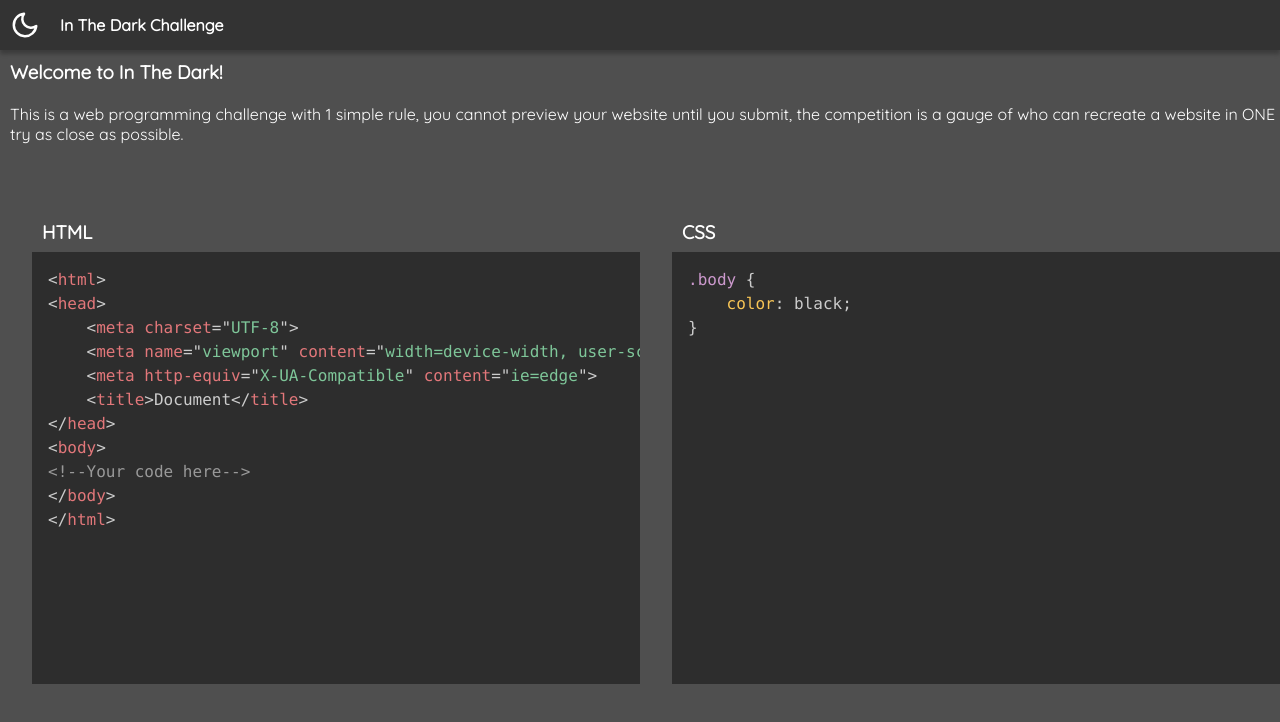
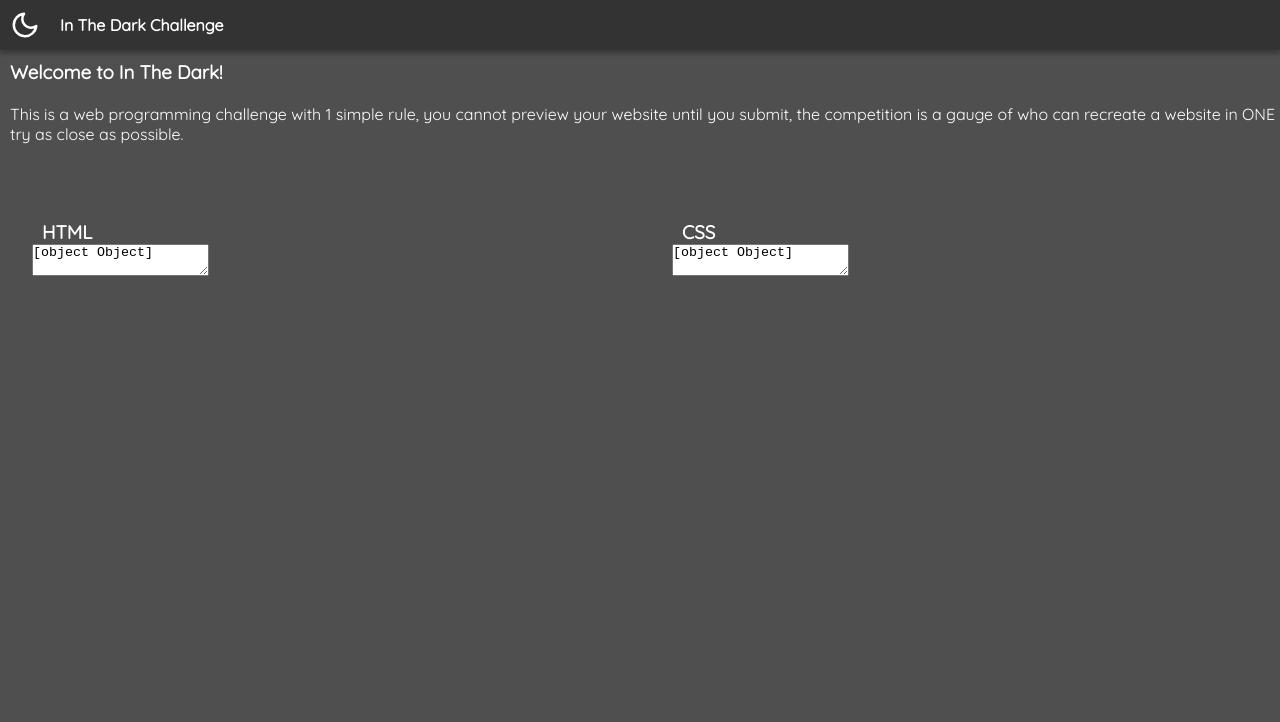
Before and after one commit to prosavage/In-The-Dark, a React (Create React App) app: page / in a window 1280 px wide. Shown: the top 722 px of the page. Built offline with nearby package versions, Linux system fonts and the light colour scheme.

Commit message:
FIxed tabs, removed prism highlighting

```diff
--- a/src/components/CodeBox.js
+++ b/src/components/CodeBox.js
@@ -1,28 +1,34 @@
 import React, {Component} from 'react';
-import Prism from 'prismjs'
 import "./../styles/prism.css"
 import {htmlSnippet, cssSnippet} from "./../Snippets"
 
+
+
 class CodeBox extends Component {
 
-    componentDidMount() {
-        Prism.highlightAll();
-    }
 
-    processInput(e) {
-        console.log(e);
-        var el = document.getElementById(this.props.language);
-        var range = document.createRange();
-        var sel = window.getSelection();
-        Prism.highlightAll();
-        window.document.s
-    }
+    processTabs = (e) => {
+        const keyCode = e.keyCode || e.which;
+        if (keyCode === 9) {
+            const textarea = this.textarearef;
+            e.preventDefault();
+            const start = textarea.selectionStart;
+            const end = textarea.selectionEnd;
+
+            // set textarea value to: text before caret + tab + text after caret
+            textarea.value = (textarea.value.substring(0, start) + "\t" + textarea.value.substring(end));
+
+            // put caret at right position again
+            textarea.selectionStart = textarea.selectionEnd = start + 1;
+        }
+    };
+
 
     render() {
         return (
             <div className={"code-box-container"}>
                 <h3>{this.props.language.toUpperCase()}</h3>
-               <pre id={this.props.language} onInput={(e) => this.processInput(e)} contentEditable={true}>{this.props.language === "html" ? htmlSnippet : cssSnippet}</pre>
+               <textarea ref={(ref) => {this.textarearef = ref}} id={this.props.language} onKeyDown={(e) => this.processTabs(e)} contentEditable={true}>{this.props.language === "html" ? htmlSnippet : cssSnippet}</textarea>
             </div>
 
         );
```
